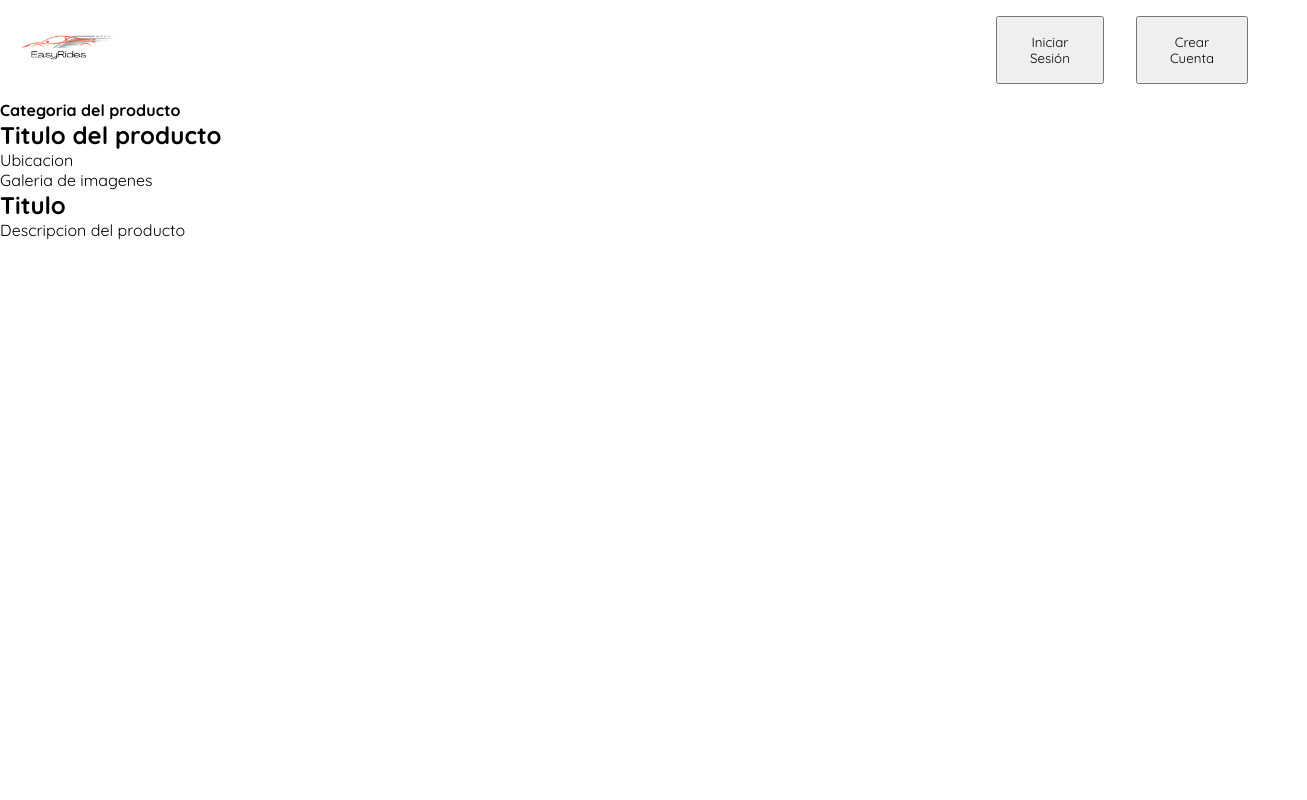
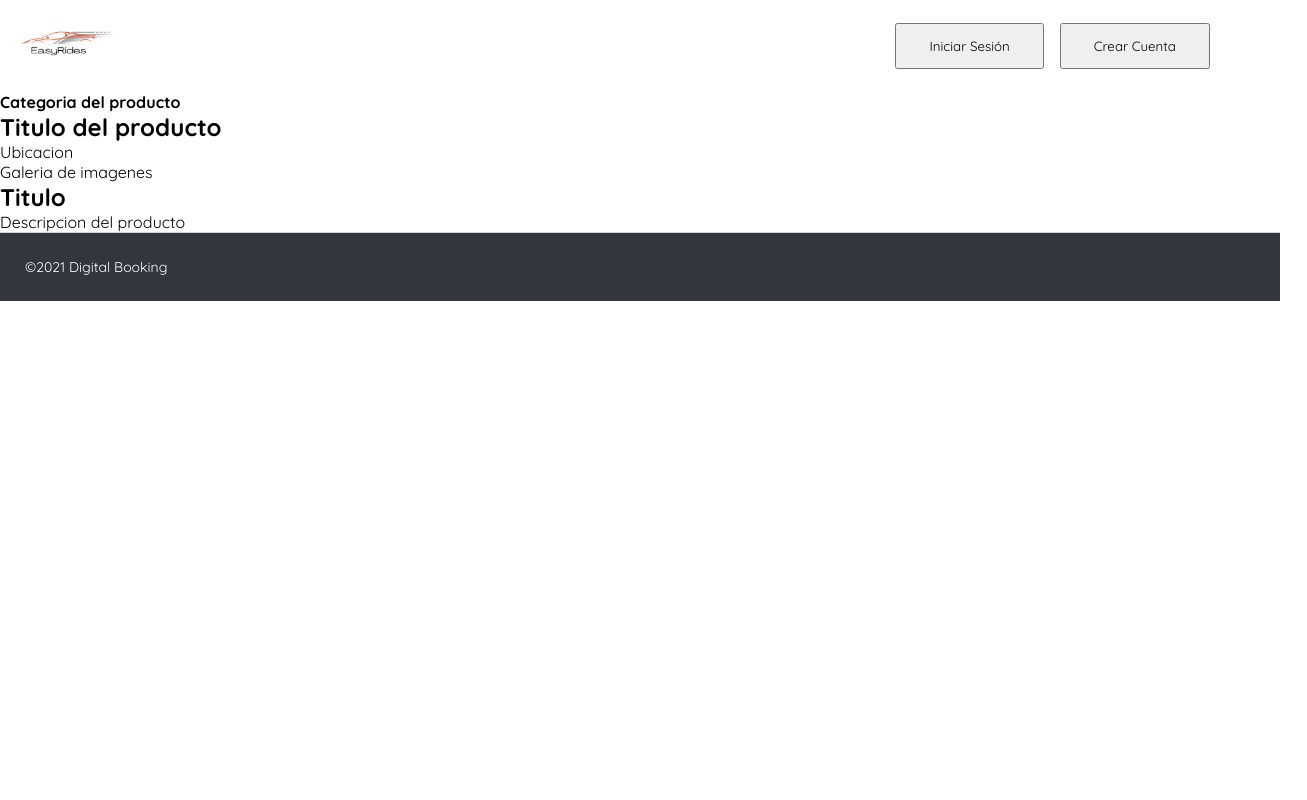
Before and after one commit to tomascaceres14/easyrides, a React (Create React App) app in the folder FrontEnd/proyecto-integrador/: page /producto in a window 1280 px wide. Shown: the top 800 px of the page, 1307 px wide, since content can reach past the window. Built offline with nearby package versions, Linux system fonts and the light colour scheme.

Commit message:
se agrega cerrar sesion y css footer

```diff
--- a/FrontEnd/proyecto-integrador/src/Paginas/Home/Buscador/Buscador.css
+++ b/FrontEnd/proyecto-integrador/src/Paginas/Home/Buscador/Buscador.css
@@ -2,7 +2,6 @@
     padding: 30px;
     background-color: #F0572D;
     margin-bottom: 3rem;
-
 }
 .buscadores{
     display: flex;
--- a/FrontEnd/proyecto-integrador/src/Paginas/Home/Categorias/Cards.css
+++ b/FrontEnd/proyecto-integrador/src/Paginas/Home/Categorias/Cards.css
@@ -3,7 +3,6 @@
     display: grid;
     grid-template-columns: repeat(auto-fill, minmax(250px, 1fr));
     gap: 20px;
-    cursor: pointer;
 
 }
 .cardsCategoria-titulo{
@@ -15,6 +14,7 @@
     border-radius: .25rem;
     padding: 5px;
     box-shadow: 0 1px 4px rgb(0 0 0 / 25%);
+    cursor: pointer;
     /* background-color:#eeeff0 ; */
 
 }
--- a/FrontEnd/proyecto-integrador/src/Paginas/Home/Footer/Footer.css
+++ b/FrontEnd/proyecto-integrador/src/Paginas/Home/Footer/Footer.css
@@ -1,5 +1,4 @@
 .footer {
-    margin-top: 100vh;
     border-top: 1px solid lightgray;
     padding: 20px;
     color: white;
--- /dev/null
+++ b/FrontEnd/proyecto-integrador/src/Paginas/Home/Header/Avatar.css
@@ -0,0 +1,7 @@
+.avatar{
+    display: flex;
+}
+.avatar-sesion{
+    margin-left: 1rem;
+    cursor: pointer;
+}
--- /dev/null
+++ b/FrontEnd/proyecto-integrador/src/Paginas/Home/Header/Avatar.js
@@ -0,0 +1,13 @@
+import React,{useContext} from 'react'
+import "./Avatar.css";
+import AuthContext from "../../../Context/AuthContext";
+
+export const Avatar = () => {
+  const { auth } = useContext(AuthContext);
+  return (
+    <div className='avatar'>
+      <p className='avatar-nombre'>Bienvenido {auth.nombre}</p>
+      <button className='avatar-sesion' onClick={ () => {localStorage.clear()}}>Cerrar Sesion</button>
+    </div>
+  );
+}
--- a/FrontEnd/proyecto-integrador/src/Paginas/Home/Header/Header.css
+++ b/FrontEnd/proyecto-integrador/src/Paginas/Home/Header/Header.css
@@ -15,15 +15,15 @@
     display: flex;
     align-items: center;
     justify-content: space-between;
-    margin-left: 55rem;
+    margin-left: 46rem;
 }
 .header-derecha-boton{
-    padding: 1rem 2rem;
-    margin-right: 2rem;
+    padding: .8rem 2rem;
+    margin-right: 1rem;
 }
-/* .sesion{
-    margin-left: 55rem;
-} */
+ .sesion{
+    margin-left: 2rem;
+}
 /* botones hamburguesa */
 .header-boton{
     cursor: pointer;
--- a/FrontEnd/proyecto-integrador/src/Paginas/Home/Header/Header.js
+++ b/FrontEnd/proyecto-integrador/src/Paginas/Home/Header/Header.js
@@ -2,11 +2,12 @@ import { useRef, useContext } from "react";
 import React from "react";
 import "./Header.css";
 import logoeasyrides from "./logoeasyrides.jfif";
-import { FaBars, FaTimes } from "react-icons/fa";
+import { FaBars, FaTimes} from "react-icons/fa";
 import { Link } from "react-router-dom";
 import { useInitialState } from "../../../Hooks/useInitialState";
 import AuthContext from "../../../Context/AuthContext";
 import { BotonesLoginRegister } from "./BotonesLoginRegister";
+import { Avatar } from "./Avatar";
 
 const Header = (user) => {
   const navRef = useRef();
@@ -20,25 +21,14 @@ const Header = (user) => {
   // const parsearUsuario = JSON.parse(localStorage.getItem("user"));
   // const nombreUsuario = parsearUsuario.nombre
 
-  // const mostrarAvatar = () => {
-  // if(setValores !== undefined){
-  //       return (
-  //         <>
-  //         {<p>{setValores.nombre}</p>}
-  //         </>
-  //         )
-  //   } else if (setValores === undefined){
-  //     mostrarBotones()
-  //   }
-  // }
   return (
     <header className="header">
       <Link to="/">
         <img className="header-logo" src={logoeasyrides} alt="logo" />
       </Link>
       <nav ref={navRef} className="header-derecha">
-        {/* //mostarr avatar en un solo compontente */}
-        {auth ? <p>Bienvenido {auth.nombre}</p>  : <BotonesLoginRegister/>}
+        {/*mostrar avatar en un solo compontente */}
+        {auth ? <Avatar/>  : <BotonesLoginRegister/>}
 
         {/* botones para mobile */}
         <button
```
Also changed, not shown: FrontEnd/proyecto-integrador/src/Paginas/Home/Categorias/Cards.js (+1 -6 lines), FrontEnd/proyecto-integrador/src/Paginas/Home/Header/logo.jpg (deleted).
